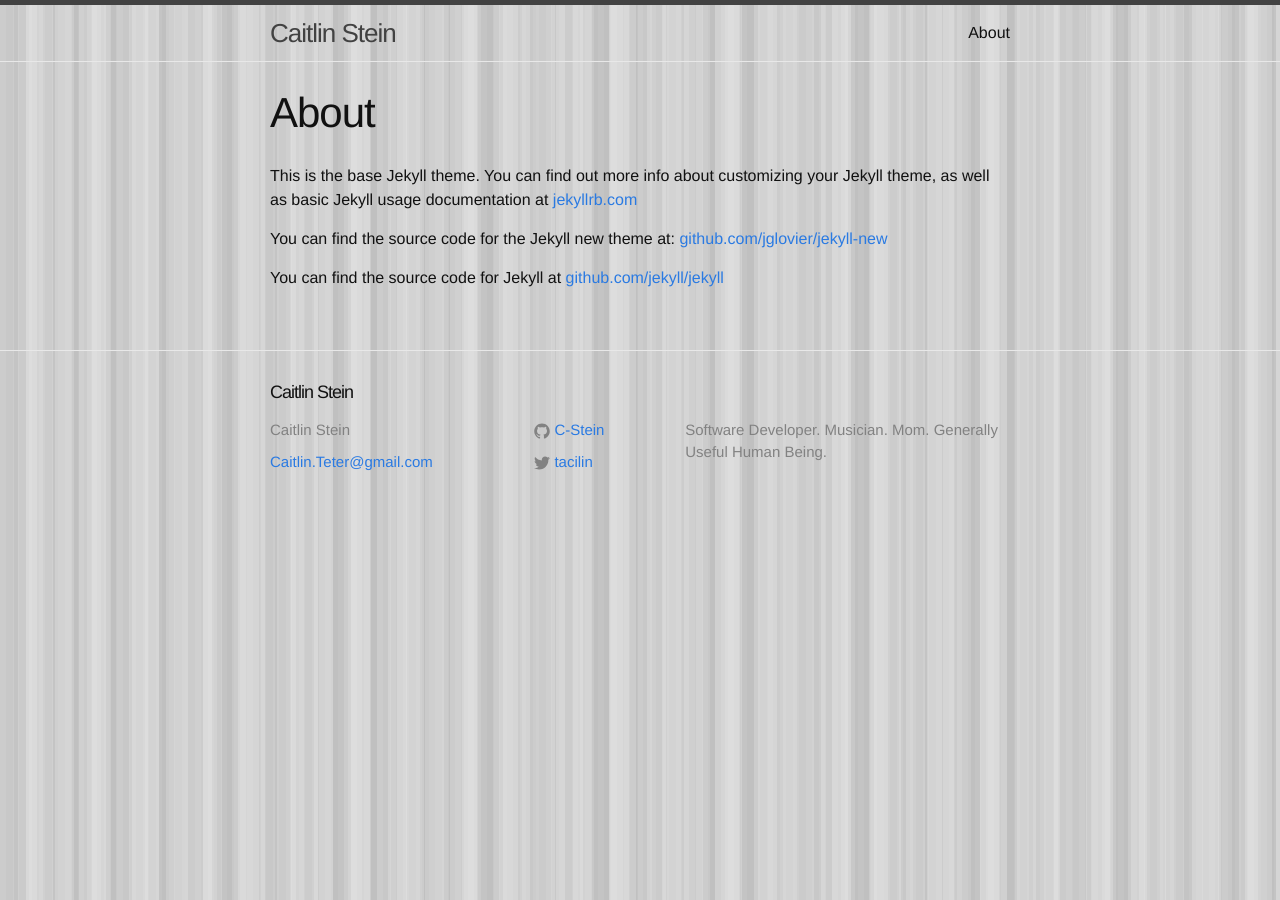
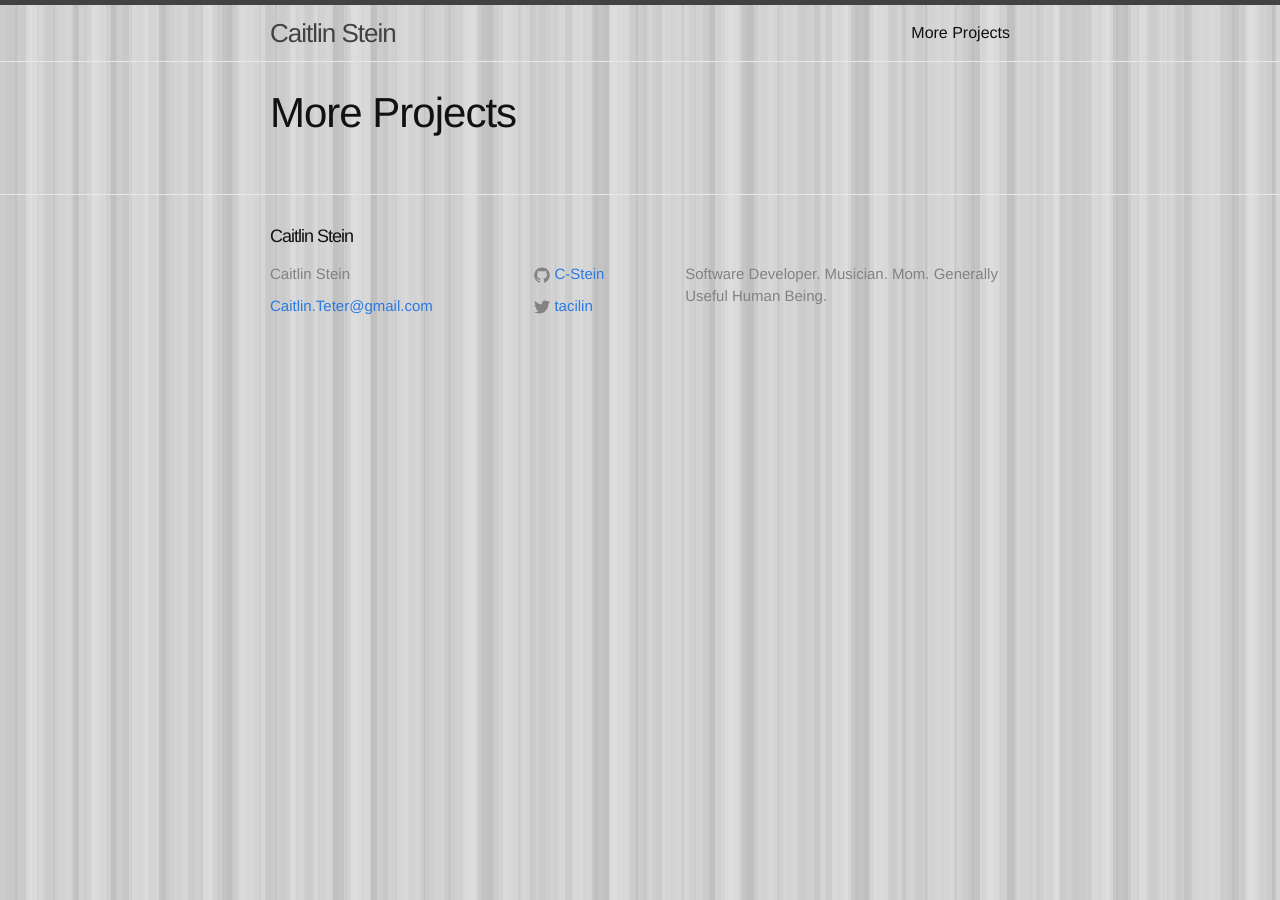
Before and after one commit to C-Stein/C-Stein.github.io, a Jekyll site: the page built from about.md, in a window 1280 px wide. Built offline with Jekyll 4.4.1, drawn with Linux system fonts in a browser that asks for light colours.

Commit message:
another CNAME change

```diff
--- a/CNAME
+++ b/CNAME
@@ -1 +1 @@
-portfolio.caitlinstein.com
+caitlinstein.com
--- a/about.md
+++ b/about.md
@@ -1,11 +1,5 @@
 ---
 layout: page
-title: About
-permalink: /about/
+title: More Projects
+
 ---
-
-This is the base Jekyll theme. You can find out more info about customizing your Jekyll theme, as well as basic Jekyll usage documentation at [jekyllrb.com](http://jekyllrb.com/)
-
-You can find the source code for the Jekyll new theme at: [github.com/jglovier/jekyll-new](https://github.com/jglovier/jekyll-new)
-
-You can find the source code for Jekyll at [github.com/jekyll/jekyll](https://github.com/jekyll/jekyll)
```
